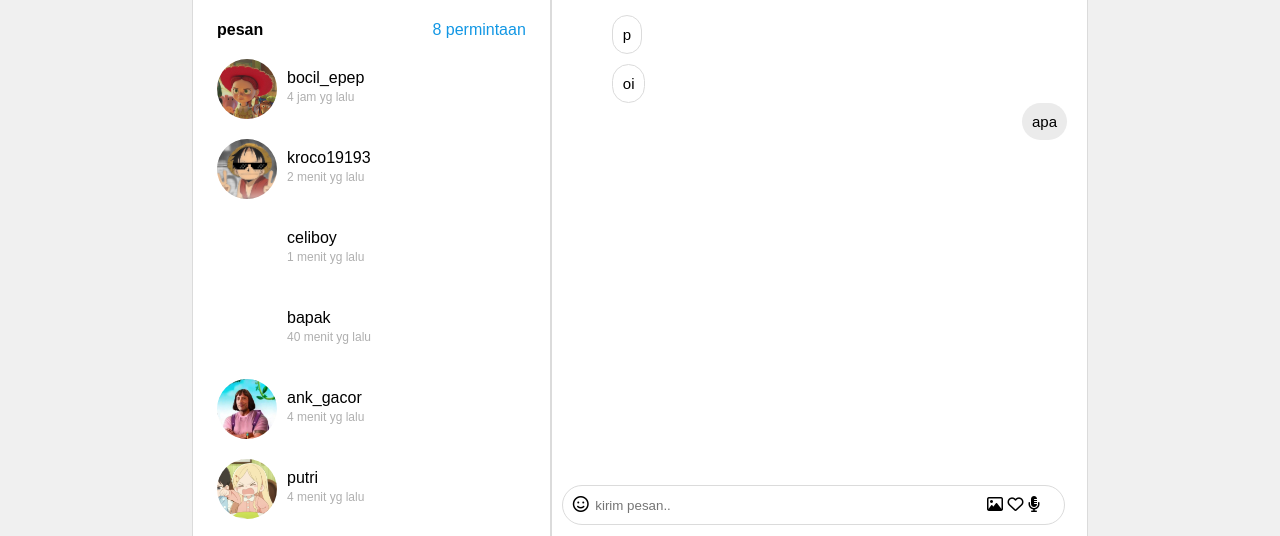
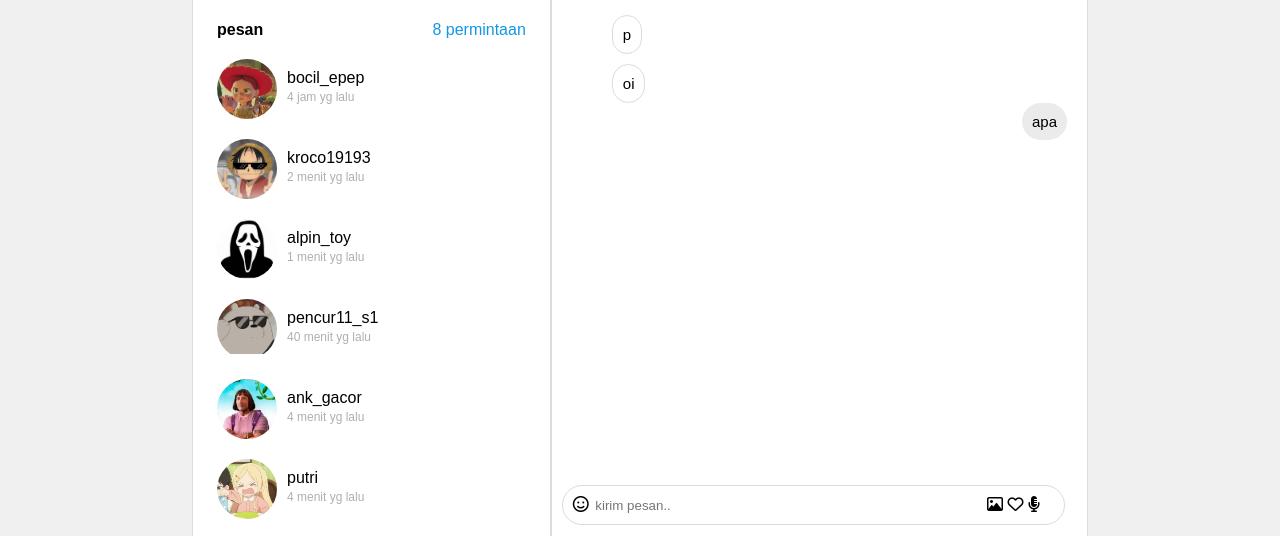
Before and after one commit to lihnty/halaman-instagram, a plain HTML site: page halaman chat.html in a window 1280 px wide. Shown: the part 114-650 px from the top of the page. Drawn offline with Linux system fonts and the light colour scheme.

Commit message:
Update halaman chat.html

```diff
--- a/halaman chat.html
+++ b/halaman chat.html
@@ -73,19 +73,19 @@
             </div>
             <div class="user-chet flex">
                 <div class="img-wrapper-sircel">
-                    <img src="img/celiboy.jpg" width="60px" class="img-sircel" alt="">
+                    <img src="img/26071cf845e78f37b586d484c8f3642f.jpg" width="60px" class="img-sircel" alt="">
                 </div>
                 <div class="text-chet-user">
-        <span class="chet-username">celiboy</span><br>
+        <span class="chet-username">alpin_toy</span><br>
         <span class="chet-time">1 menit yg lalu</span>
                 </div>
             </div>
             <div class="user-chet flex">
                 <div class="img-wrapper-sircel">
-                    <img src="img/skayler.jpg" width="60px" class="img-sircel" alt="">
+                    <img src="img/1acdeec352e027b19b1a1ec0e1c3e038.jpg" width="60px" class="img-sircel" alt="">
                 </div>
                 <div class="text-chet-user">
-        <span class="chet-username">bapak</span><br>
+        <span class="chet-username">pencur11_s1</span><br>
         <span class="chet-time">40 menit yg lalu</span>
                 </div>
             </div>
```
